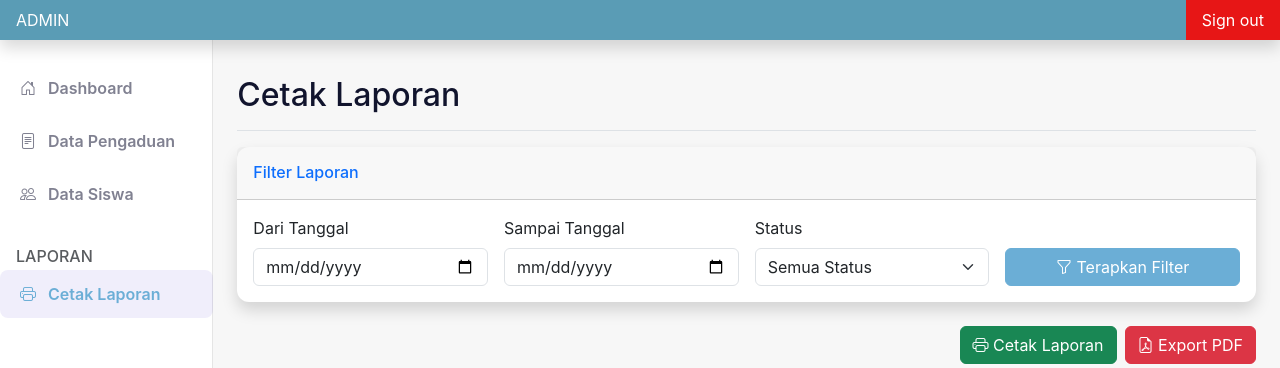
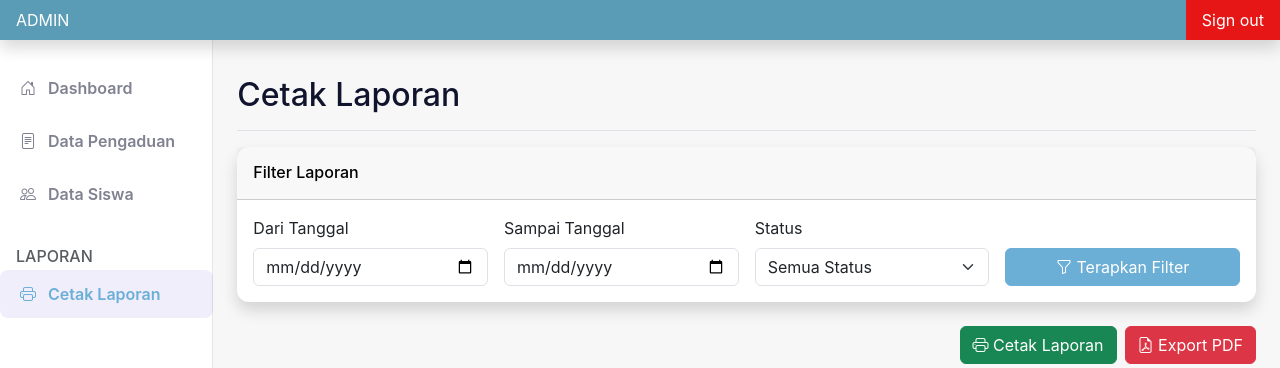
Before and after one commit to taleaa836-pia/aplikasi-pengaduan-sarana-sekolah, a PHP site: page /admin/cetak_laporan.php in a window 1280 px wide. Shown: the top 368 px of the page. Run offline with PHP 8.4, Linux system fonts and the light colour scheme; a user stored in the database is signed in; data comes from the database, SQL or seed files in the repository; data that the repository does not hold is empty; some libraries are stand-ins or nearby versions.

Commit message:
update css

```diff
--- a/admin/cetak_laporan.php
+++ b/admin/cetak_laporan.php
@@ -8,7 +8,7 @@ include 'header.php';
 
 <div class="card shadow mb-4 no-print">
     <div class="card-header py-3">
-        <h6 class="m-0 font-weight-bold text-primary">Filter Laporan</h6>
+        <h6 class="m-0 font-weight-bold text-black">Filter Laporan</h6>
     </div>
     <div class="card-body">
         <form method="GET" action="cetak_laporan.php" class="row g-3">
```
